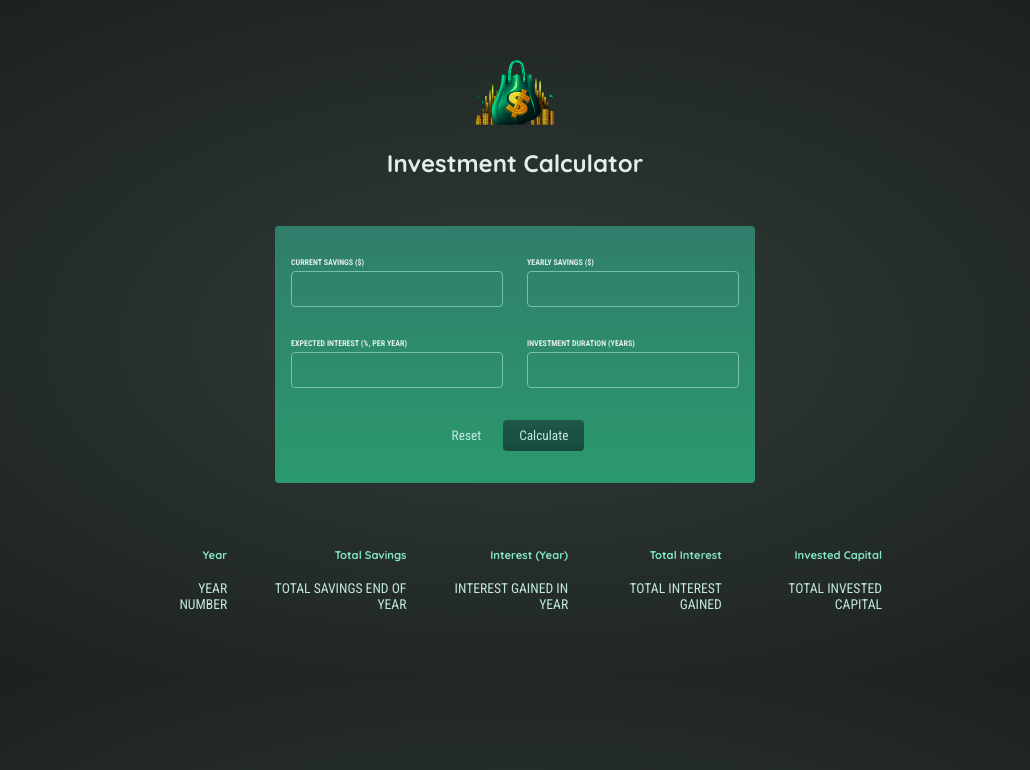
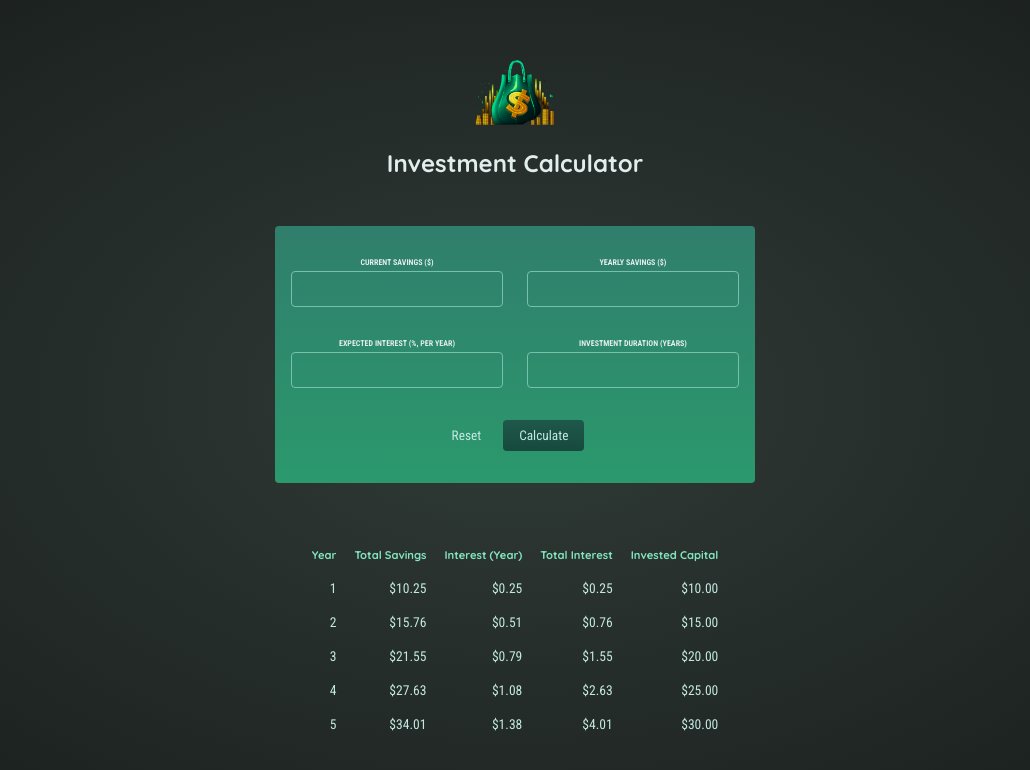
Before and after one commit to GabrielOliveira-1/investment-calculator, a React (Create React App) app: page / in a window 1280 px wide. Both pictures are taken after typing "5", "5", "5", "5" into the empty fields and a click on the button "Calculate". Shown: the top 770 px of the page, without its empty margins (125-1155 px from the left). Built offline with nearby package versions, Linux system fonts and the light colour scheme.

Commit message:
Implement APP.js and other components
- Inside App.js component fixed calculation logics and display conditions

- Implement CSS Modules for components, change classes names to use CSS Modules

- Fix Fallback text style in App.js

```diff
--- a/src/App.js
+++ b/src/App.js
@@ -3,10 +3,8 @@ import Header from "./Components/Header";
 import Form from "./Components/Form";
 import Table from "./Components/Table";
 
-// let yearlyData = []; // per-year results
-
 function App(props) {
-  // Changed to derived state, so whenever we receive an userInput, the component function will re-executethe component and the calculations code will re-execute as well
+  // Changed to derived state, so whenever we receive an userInput, the component function will re-execute the component and the calculations code will re-execute as well
   const [userInput, setUserInput] = useState(null);
 
   const calculateHandler = (userInput) => {
@@ -37,9 +35,10 @@ function App(props) {
     <div>
       <Header />
       <Form onCalculateBtnPress={calculateHandler} />
-      {/* Todo: Show below table conditionally (only once result data is available) */}
-      {/* Show fallback text if no data is available */}
-      <Table items={userInput} />
+      {!userInput && <p>No investment input</p>}
+      {userInput && (
+        <Table items={yearlyData} initialInvestment={userInput.savings} />
+      )}
     </div>
   );
 }
--- a/src/Components/Form.js
+++ b/src/Components/Form.js
@@ -1,5 +1,5 @@
 import { useState } from "react";
-import "./Form.css";
+import classes from "./Form.module.css";
 
 const Form = (props) => {
   const [enteredSavings, setEnteredSavings] = useState("");
@@ -11,30 +11,25 @@ const Form = (props) => {
   const savingsChangeHandler = (e) => {
     setEnteredSavings(e.target.value);
   };
-
   const yearlySavingsChangeHandler = (e) => {
     setEnteredYearlySavings(e.target.value);
   };
-
   const expectedInterestChangeHandler = (e) => {
     setEnteredExpectedInterest(e.target.value);
   };
-
   const investmentDurationChangeHandler = (e) => {
     setEnteredInvestmentDuration(e.target.value);
   };
 
   const submitHandler = (e) => {
     e.preventDefault();
-
     const userInput = {
-      savings: enteredSavings,
-      yearlySavings: enteredYearlySavings,
-      interests: enteredExpectedInterest,
-      duration: enteredInvestmentDuration,
+      savings: +enteredSavings,
+      yearlySavings: +enteredYearlySavings,
+      interests: +enteredExpectedInterest,
+      duration: +enteredInvestmentDuration,
     };
     props.onCalculateBtnPress(userInput);
-
     resetHandler();
   };
 
@@ -46,8 +41,8 @@ const Form = (props) => {
   };
 
   return (
-    <form className="form" onSubmit={submitHandler}>
-      <div className="input-group">
+    <form className={classes.form} onSubmit={submitHandler}>
+      <div className={classes["input-group"]}>
         <p>
           <label htmlFor="current-savings">Current Savings ($)</label>
           <input
@@ -67,7 +62,7 @@ const Form = (props) => {
           />
         </p>
       </div>
-      <div className="input-group">
+      <div className={classes["input-group"]}>
         <p>
           <label htmlFor="expected-return">
             Expected Interest (%, per year)
@@ -89,11 +84,15 @@ const Form = (props) => {
           />
         </p>
       </div>
-      <p className="actions">
-        <button onClick={resetHandler} type="reset" className="buttonAlt">
+      <p className={classes.actions}>
+        <button
+          onClick={resetHandler}
+          type="reset"
+          className={classes.buttonAlt}
+        >
           Reset
         </button>
-        <button type="submit" className="button">
+        <button type="submit" className={classes.button}>
           Calculate
         </button>
       </p>
--- a/src/Components/Header.js
+++ b/src/Components/Header.js
@@ -1,8 +1,9 @@
 import logo from "../assets/investment-calculator-logo.png";
+import classes from "./Header.module.css";
 
 const Header = () => {
   return (
-    <header className="header">
+    <header className={classes.header}>
       <img src={logo} alt="logo" />
       <h1>Investment Calculator</h1>
     </header>
--- /dev/null
+++ b/src/Components/Header.module.css
@@ -0,0 +1,15 @@
+.header {
+    text-align: center;
+    margin: 3rem auto;
+  }
+
+  .header img {
+    width: 5rem;
+    height: 5rem;
+    object-fit: contain;
+    background-color: transparent;
+  }
+
+  .header h1 {
+    font-size: 1.5rem;
+  }
--- a/src/Components/Table.js
+++ b/src/Components/Table.js
@@ -1,12 +1,15 @@
-import "./Table.css";
+import classes from "./Table.module.css";
+
+const formatter = new Intl.NumberFormat("en-US", {
+  style: "currency",
+  currency: "USD",
+  minimumFractionDigits: 2,
+  maximumFractionDigits: 2,
+});
 
 const Table = (props) => {
-  // if (props.items.length === 0) {
-  //   return <h2 className="result">No investment input.</h2>;
-  // }
-
   return (
-    <table className="result">
+    <table className={classes.result}>
       <thead>
         <tr>
           <th>Year</th>
@@ -16,22 +19,27 @@ const Table = (props) => {
           <th>Invested Capital</th>
         </tr>
       </thead>
-      {/* {props.items.map((line) => (
-        <tbody>
-          <td>{line.year}</td>
-          <td>{line.yearlyInterest}</td>
-          <td>{line.savingsEndOfYear}</td>
-          <td>{line.yearlyContribution}</td>
-        </tbody>
-      ))} */}
       <tbody>
-        <tr>
-          <td>YEAR NUMBER</td>
-          <td>TOTAL SAVINGS END OF YEAR</td>
-          <td>INTEREST GAINED IN YEAR</td>
-          <td>TOTAL INTEREST GAINED</td>
-          <td>TOTAL INVESTED CAPITAL</td>
-        </tr>
+        {props.items.map((lineData) => (
+          <tr key={lineData.year}>
+            <td>{lineData.year}</td>
+            <td>{formatter.format(lineData.savingsEndOfYear)}</td>
+            <td>{formatter.format(lineData.yearlyInterest)}</td>
+            <td>
+              {formatter.format(
+                lineData.savingsEndOfYear -
+                  props.initialInvestment -
+                  lineData.yearlyContribution * lineData.year
+              )}
+            </td>
+            <td>
+              {formatter.format(
+                props.initialInvestment +
+                  lineData.yearlyContribution * lineData.year
+              )}
+            </td>
+          </tr>
+        ))}
       </tbody>
     </table>
   );
--- a/src/index.css
+++ b/src/index.css
@@ -14,18 +14,6 @@ body {
   color: #e1eeeb;
 }
 
-.header {
+p {
   text-align: center;
-  margin: 3rem auto;
 }
-
-.header img {
-  width: 5rem;
-  height: 5rem;
-  object-fit: contain;
-  background-color: transparent;
-}
-
-.header h1 {
-  font-size: 1.5rem;
-}
```
Also changed, not shown: src/Components/Form.module.css (renamed from src/Components/Form.css), src/Components/Table.module.css (renamed from src/Components/Table.css).
